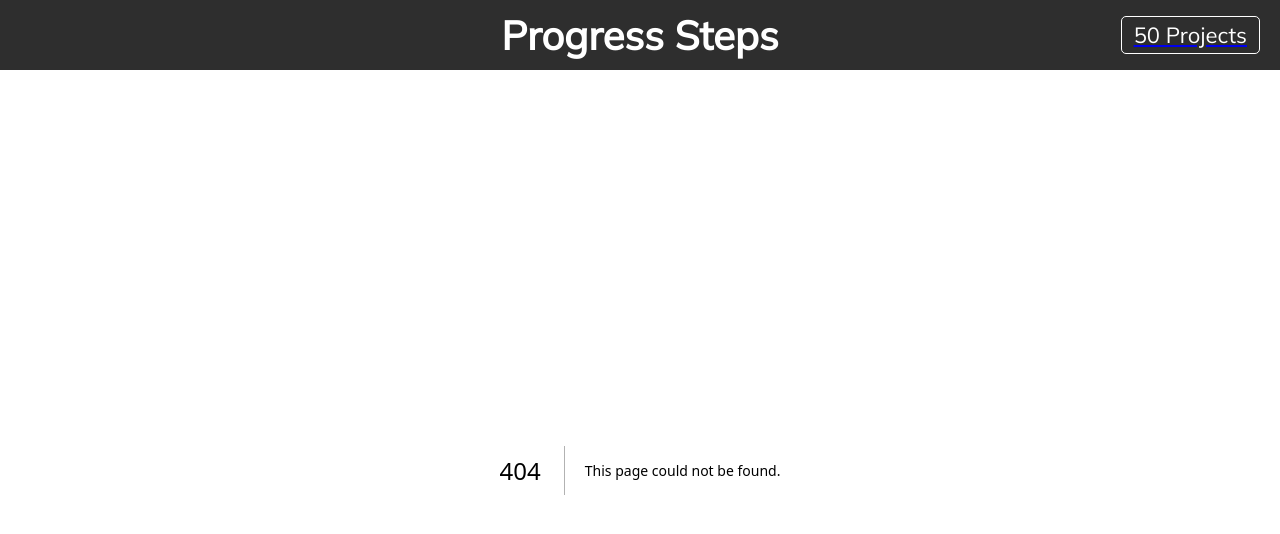
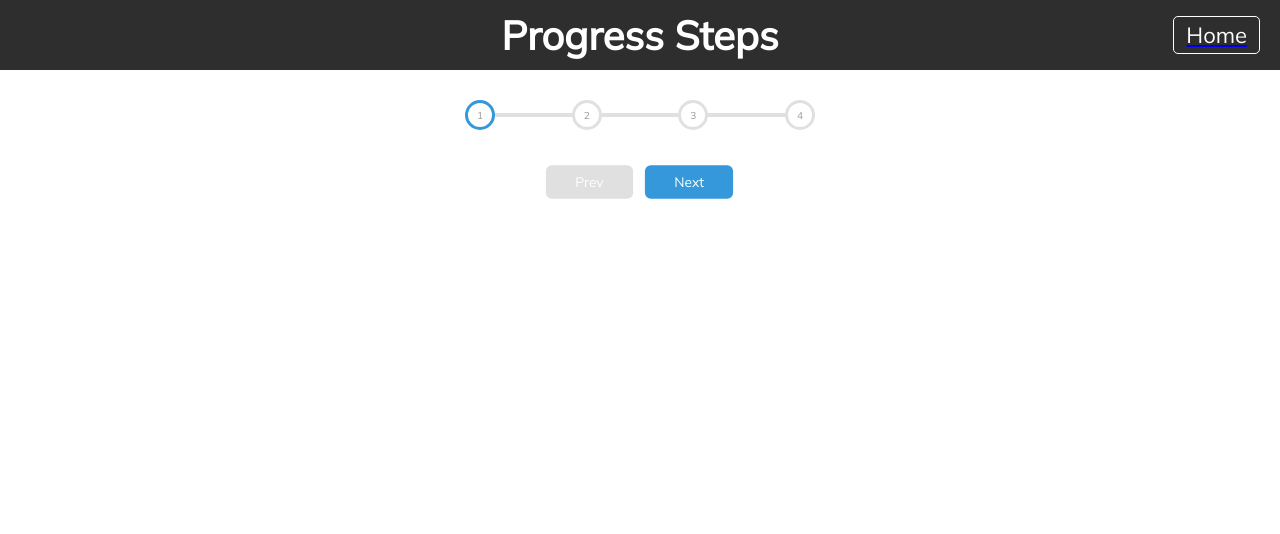
Before and after one commit to EdTimmer/50-projects-nextjs-app, a Next.js app: page /progress-steps in a window 1280 px wide. Before the commit this address had no page. Shown: the top 534 px of the page. Built offline with nearby package versions, Linux system fonts and the light colour scheme.

Commit message:
added progress steps project

```diff
--- a/components/NavBar/NavBar.tsx
+++ b/components/NavBar/NavBar.tsx
@@ -16,7 +16,7 @@ const NavBar = () => {
       {!isHomePage && (
         <Link href="/">
           <NavLinkButton>
-            <ButtonLabel>50 Projects</ButtonLabel>
+            <ButtonLabel>Home</ButtonLabel>
           </NavLinkButton>
         </Link>
       )}
--- a/components/ProjectCards/ProjectCards.css.ts
+++ b/components/ProjectCards/ProjectCards.css.ts
@@ -4,7 +4,8 @@ export const FlexContainer = styled.div`
   display: flex;
   align-items: center;
   justify-content: center;
-  flex-flow: column wrap;
+  /* flex-flow: column wrap; */
+  flex-direction: column;
   max-width: 800px;
   margin-top: 3rem;
 `
--- a/components/ProjectCards/ProjectCards.tsx
+++ b/components/ProjectCards/ProjectCards.tsx
@@ -7,6 +7,9 @@ const ProjectCards = () => {
       <Link href="/expanding-cards">
         <Card>Expanding Cards</Card>
       </Link>
+      <Link href="/progress-steps">
+        <Card>Progress Steps</Card>
+      </Link>
     </FlexContainer>
   );
 };
--- a/package.json
+++ b/package.json
@@ -2,7 +2,7 @@
   "private": true,
   "scripts": {
     "dev": "next",
-    "build": "next build",
+    "build": "next build && next export",
     "start": "next start"
   },
   "dependencies": {
--- /dev/null
+++ b/pages/progress-steps.tsx
@@ -0,0 +1,59 @@
+import { useState } from 'react';
+import {
+  Container,
+  ProgressContainer,
+  Progress,
+  Circle,
+  StyledButton,
+  ButtonsRow,
+} from '../styles/projectStyles/progressSteps.css';
+
+const ProgressSteps = () => {
+  const [currentActive, setCurrentActive] = useState(1)
+
+  const handleNextButtonClick = () => {
+    if (currentActive < 4) {
+      setCurrentActive(currentActive + 1)
+    }
+  }
+
+  const handlePrevButtonClick = () => {
+    if (currentActive > 1) {
+      setCurrentActive(currentActive - 1);
+    }
+  };
+
+  const calculateWidthPercent = () => {
+    if (currentActive === 1) {
+      return '0'
+    } else if (currentActive === 2) {
+      return '33%'
+    } else if (currentActive === 3) {
+      return '66%'
+    } else if (currentActive === 4) {
+      return '100%'
+    }
+  }
+
+  return (
+    <Container>
+      <ProgressContainer>
+        <Progress id="progress" widthPercent={calculateWidthPercent()} />
+        <Circle isActive={currentActive > 0}>1</Circle>
+        <Circle isActive={currentActive > 1}>2</Circle>
+        <Circle isActive={currentActive > 2}>3</Circle>
+        <Circle isActive={currentActive > 3}>4</Circle>
+      </ProgressContainer>
+      <ButtonsRow>
+        <StyledButton id="pref" isActive={true} onClick={handlePrevButtonClick} disabled={currentActive === 1}>
+          Prev
+        </StyledButton>
+        <StyledButton id="next" isActive onClick={handleNextButtonClick} disabled={currentActive === 4}>
+          Next
+        </StyledButton>
+      </ButtonsRow>
+    </Container>
+  );
+};
+
+export default ProgressSteps;
--- /dev/null
+++ b/styles/projectStyles/progressSteps.css.ts
@@ -0,0 +1,84 @@
+import styled from 'styled-components'
+
+export const Container = styled.div`
+  text-align: center;
+  width: 100%;
+  display: flex;
+  flex-direction: column;
+  align-items: center;
+  justify-content: center;
+`
+
+export const ProgressContainer = styled.div`
+  display: flex;
+  justify-content: space-between;
+  position: relative;
+  margin: 30px;
+  max-width: 100%;
+  width: 350px;
+
+  &::before {
+    content: '';
+    background-color: #e0e0e0;
+    position: absolute;
+    top: 50%;
+    left: 0;
+    transform: translateY(-50%);
+    height: 4px;
+    width: 100%;
+    z-index: -1;
+  }
+`
+
+export const ButtonsRow = styled.div`
+  display: flex;
+  flex-direction: row;
+`
+
+export const Progress = styled.div<{ widthPercent: string }>`
+  background-color: #3498db;
+  position: absolute;
+  top: 50%;
+  left: 0;
+  transform: translateY(-50%);
+  height: 4px;
+  width: ${({widthPercent}) => widthPercent};
+  z-index: -1;
+  transition: 0.4s ease;
+`
+
+export const Circle = styled.div<{ isActive: boolean }>`
+  background-color: #fff;
+  color: #999;
+  border-radius: 50%;
+  border: 3px solid #e0e0e0;
+  border-color: ${({ isActive }) => (isActive ? '#3498db' : '#e0e0e0')};
+  height: 30px;
+  width: 30px;
+  display: flex;
+  align-items: center;
+  justify-content: center;
+  transition: 0.4s ease;
+`
+
+export const StyledButton = styled.button<{ isActive: boolean }>`
+  background-color: #3498db;
+  color: #fff;
+  border: 0;
+  border-radius: 6px;
+  cursor: pointer;
+  font-family: inherit;
+  padding: 8px 30px;
+  margin: 5px;
+  font-size: 14px;
+  transform: ${({ isActive }) => (isActive ? 'scale(0.98)' : 'scale(1)')};
+
+  &:focus {
+    outline: 0;
+  }
+
+  &:disabled {
+    background-color: #e0e0e0;
+    cursor: not-allowed;
+  }
+`
```
Also changed, not shown: components/ExpandingCardsComponents/Panel.tsx (deleted, +0 -15 lines), pages/expanding-cards.tsx (+7 -14 lines), styles/projectStyles/expandingCards.css.ts (renamed from components/ExpandingCardsComponents/Panel.css.ts, +7 -2 lines).
